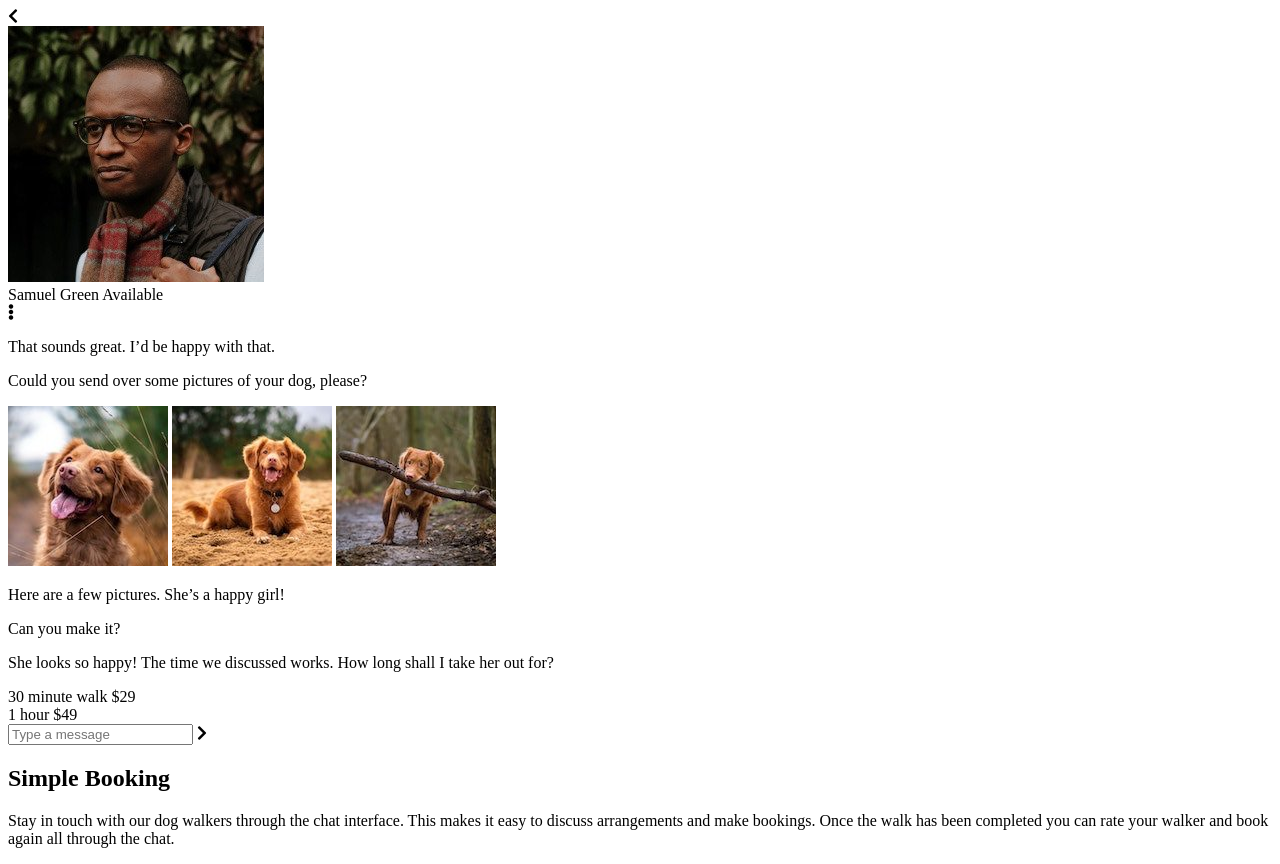
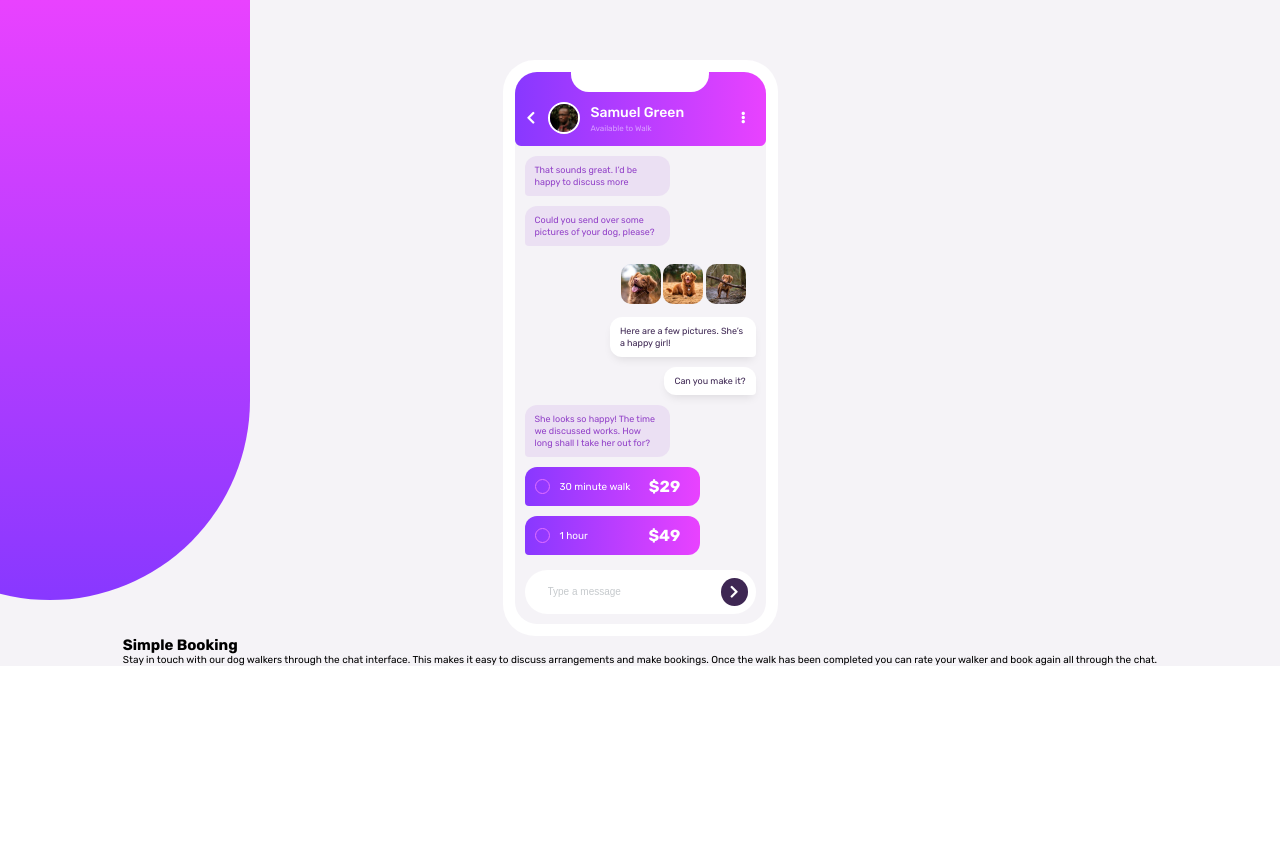
Before and after one commit to gokseloz/Chat-app, a website: page index.html in a window 1280 px wide. After the commit the page ends 800 px from the top, so only its background shows below. Drawn offline with Linux system fonts and the light colour scheme.

Commit message:
completed

```diff
--- a/index.html
+++ b/index.html
@@ -15,36 +15,37 @@
 </head>
 
 <body>
-  <main>
-    <div class="phone_text-wrapper">
+  <main class="main-wrapper">
+    <div class="showcase-wrapper">
 
       <section class="phone-wrapper">
         <div class="phone">
           <div class="phone-screen">
             <div class="screen-head">
-              <i class="fas fa-chevron-left"></i>
+              <i class="left-arrow fas fa-chevron-left"></i>
               <div class="profile">
-                <div class="profile-img">
-                  <img src="images/avatar.jpg" alt="profile photo">
-                </div>
+
+                <img class="profile-img" src="images/avatar.jpg" alt="profile photo">
+
                 <div class="profile-area">
                   <span class="profile-name">Samuel Green</span>
-                  <span class="profile-status">Available</span>
+                  <span class="profile-status">Available to Walk</span>
                 </div>
               </div>
-              <i class="fas fa-ellipsis-v"></i>
+              <i class="ellipsis fas fa-ellipsis-v"></i>
             </div>
             <div class="screen-chat">
-              <p>That sounds great. I’d be happy with that.</p>
-              <p>Could you send over some pictures of your dog, please?</p>
-              <p>
+              <p class="message dog-walker">That sounds great. I’d be happy to discuss more</p>
+              <p class="message dog-walker">Could you send over some pictures of your dog, please?</p>
+              <p class="message dog-owner-images">
                 <img src="images/dog-image-1.jpg" alt="dog">
                 <img src="images/dog-image-2.jpg" alt="dog">
                 <img src="images/dog-image-3.jpg" alt="dog">
               </p>
-              <p>Here are a few pictures. She’s a happy girl!</p>
-              <p>Can you make it?</p>
-              <p>She looks so happy! The time we discussed works. How long shall I take her out for?</p>
+              <p class="message dog-owner">Here are a few pictures. She’s a happy girl!</p>
+              <p class="message dog-owner">Can you make it?</p>
+              <p class="message dog-walker">She looks so happy! The time we discussed works. How long shall I take her out for?
+              </p>
               <div class="offer">
                 <div class="offer-circle"></div>
                 <span class="offer-desc">30 minute walk</span>
@@ -57,7 +58,7 @@
               </div>
               <div class="textArea">
                 <input type="text" placeholder="Type a message">
-                <i class="fas fa-chevron-right"></i>
+                <i class="right-arrow fas fa-chevron-right"></i>
               </div>
             </div>
           </div>
--- a/scss/main.scss
+++ b/scss/main.scss
@@ -0,0 +1,226 @@
+@import "base";
+
+
+.main-wrapper {
+    background-color: $light-grayish-violet;
+
+    &::before {
+        content: "";
+        position: absolute;
+        width: 40rem;
+        height: 60rem;
+        background: linear-gradient(to bottom, hsl(293, 100%, 63%), hsl(264, 100%, 61%));
+        border-bottom-left-radius: 20rem;
+        border-bottom-right-radius: 20rem;
+        left: -15rem;
+    }
+}
+
+.showcase-wrapper {
+    position: relative;
+    display: flex;
+    flex-direction: column;
+    align-items: center;
+    padding-top: 6rem;
+}
+
+.phone {
+    width: 27.5rem;
+    padding: 1.2rem;
+    background-color: $white;
+    border-radius: 3.2rem;
+
+    &-screen {
+        display: flex;
+        flex-direction: column;
+        justify-content: center;
+        background-color: $light-grayish-violet;
+        border-radius: 2.2rem;
+        overflow: hidden;
+
+
+        .screen-head {
+            display: flex;
+            align-items: center;
+            justify-content: space-between;
+            border-radius: 0 0 .6rem .6rem;
+            background: linear-gradient(to right, hsl(264, 100%, 61%), hsl(293, 100%, 63%));
+            padding: 3rem 2rem 1.2rem 1.2rem;
+            position: relative;
+
+            &::before {
+                content: "";
+                position: absolute;
+                width: 55%;
+                height: 2rem;
+                top: 0;
+                left: 50%;
+                transform: translateX(-50%);
+                border-radius: 0px 0px 18px 18px;
+                background-color: $white;
+            }
+
+            .left-arrow {
+                color: $white;
+                font-size: 1.4rem;
+                flex: 1;
+
+            }
+
+            .profile {
+                display: flex;
+                align-items: center;
+                justify-content: flex-start;
+                flex: 8;
+
+                &-img {
+                    width: 3.2rem;
+                    border-radius: 50%;
+                    border: 2px solid $white;
+                }
+
+                &-area {
+                    display: flex;
+                    flex-direction: column;
+                    margin-left: 1rem;
+                    height: 100%;
+
+
+                    .profile-name {
+                        font-size: 1.4rem;
+                        font-weight: 500;
+                        color: $white;
+                        margin-bottom: 3px;
+                    }
+
+                    .profile-status {
+                        color: hsl(276, 100%, 81%);
+                        font-size: .8rem;
+                    }
+                }
+
+            }
+
+            .ellipsis {
+                color: $white;
+                font-size: 1.2rem;
+                flex: 1;
+                text-align: right;
+            }
+        }
+
+        .screen-chat {
+            display: flex;
+            flex-direction: column;
+
+            .dog-walker {
+                font-size: .9rem;
+                max-width: 58%;
+                background-color: rgba(hsl(276, 55%, 52%), .1);
+                color: hsl(276, 55%, 52%);
+                border-radius: 1.2rem 1.2rem 1.2rem .4rem;
+                padding: .8rem 1rem;
+                margin-top: 1rem;
+                margin-left: 1rem;
+                line-height: 1.2rem;
+            }
+
+            .dog-owner {
+                align-self: flex-end;
+                font-size: .9rem;
+                max-width: 58%;
+                background-color: $white;
+                padding: .8rem 1rem;
+                color: $very-dark-desaturated-violet;
+                border-radius: 1.2rem 1.2rem .4rem 1.2rem;
+                margin-top: 1rem;
+                margin-right: 1rem;
+                line-height: 1.2rem;
+                box-shadow: 0px 5px 10px -3px rgba(#000, .1);
+            }
+
+            .dog-owner-images {
+                align-self: flex-end;
+                font-size: .9rem;
+                max-width: 60%;
+                padding: .8rem 1rem 0 0;
+                color: $very-dark-desaturated-violet;
+                border-radius: 1.2rem 1.2rem 0rem 1.2rem;
+                margin-top: 1rem;
+                margin-right: 1rem;
+                line-height: 1.2rem;
+
+                img {
+                    width: 4rem;
+                    border-radius: 1rem;
+
+                }
+            }
+
+            .offer {
+                width: 70%;
+                padding: 1rem;
+                margin-top: 1rem;
+                margin-left: 1rem;
+                background: linear-gradient(to right, hsl(264, 100%, 61%), hsl(293, 100%, 63%));
+                color: $white;
+                border-radius: 1.2rem 1.2rem 1.2rem .4rem;
+                display: flex;
+                align-items: center;
+                justify-content: space-between;
+
+                &-circle {
+                    width: 1.5rem;
+                    height: 1.5rem;
+                    border: 1px solid hsl(289, 100%, 72%);
+                    border-radius: 50%;
+                }
+
+                &-desc {
+                    flex: 2;
+                    margin-left: 1rem;
+                }
+
+                &-price {
+                    font-size: 1.6rem;
+                    font-weight: 700;
+                    margin-right: 1rem;
+                }
+            }
+        }
+
+        .textArea {
+            display: flex;
+            justify-content: space-between;
+            align-items: center;
+            margin: 1.5rem 1rem 1rem;
+            border-radius: 5rem;
+            background-color: $white;
+            padding: .8rem;
+
+            input {
+                outline: none;
+                border: none;
+                margin-left: 1.5rem;
+                color: $very-dark-desaturated-violet;
+                font-size: .9rem;
+
+
+                &::placeholder {
+                    font-size: 1rem;
+                    color: $grayish-blue;
+                }
+            }
+
+            i {
+                font-size: 1.4rem;
+                color: $white;
+                background-color: $very-dark-desaturated-violet;
+                border-radius: 50%;
+                padding: .7rem .9rem;
+                text-align: center;
+            }
+
+        }
+    }
+}
```
Also changed, not shown: css/main.css.
